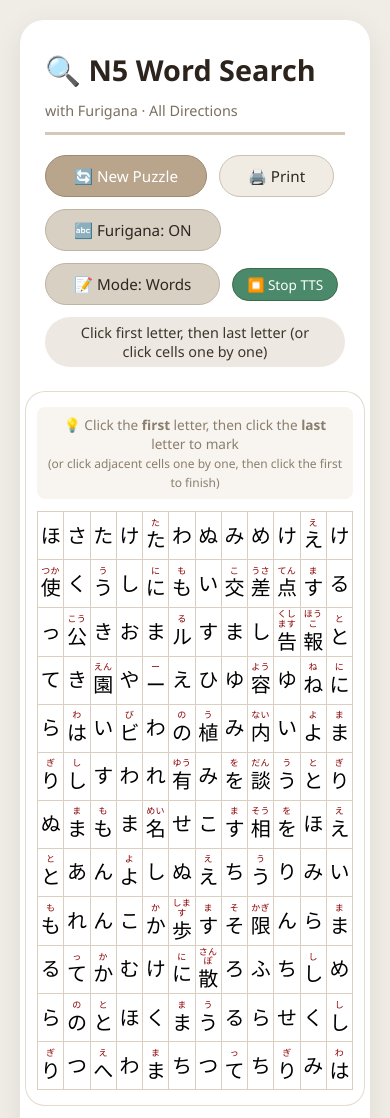
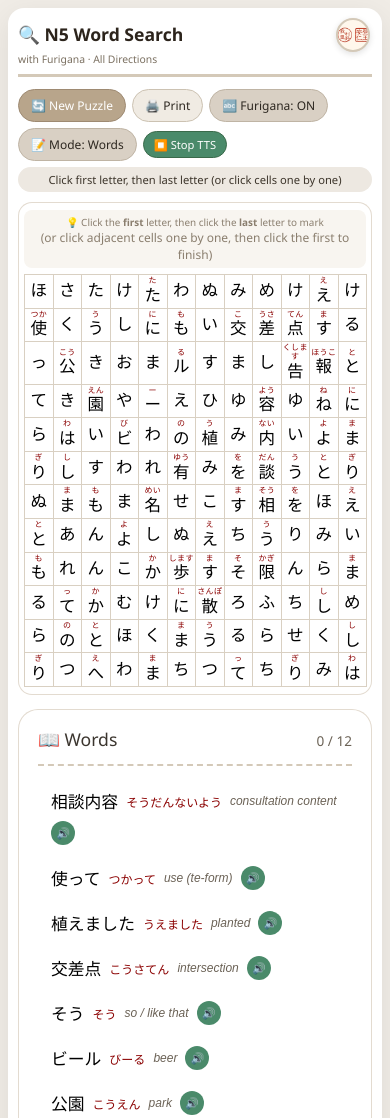
Before and after one commit to ACG-Applications/n5-word-search, a plain HTML site: page index.html in a window 390 px wide. Shown: the top 1118 px of the page. Drawn offline with Linux system fonts and the light colour scheme; files whose address does not match are found by name.

Commit message:
fix: repair the broken furigana script path, add brand mark, add phone portrait layout
1. Broken script path (the real bug)
   index.html and sw.js both asked for js/utils/furigana.js, but the file lived at
   utils/furigana.js. The script 404'd, so window.buildRubyHTML was never defined and the
   page silently fell back to its inline regex. Worse, the service worker's
   cache.addAll() rejects on any 404, so install failed outright and the app was never
   cached - no offline mode at all. Moved the file to js/utils/furigana.js so both
   existing references resolve; verified /js/utils/furigana.js now returns 200 while the
   old path returns 404.

2. Brand mark
   icons/Antonio.png was present but untracked and referenced nowhere. Added it as a
   circular badge pinned to the card's top-right corner, with h1 reserving padding-right
   so the title never runs under it. Also added to the service worker precache.

3. Phone portrait had no rules at all
   Every small-screen media query was landscape-only, so a phone held upright got the
   desktop layout: the grid is 12 cells of 48px (576px wide) inside a container about
   270px wide, and .grid-section had min-width: 340px. The puzzle was pushed off the right
   edge. Added @media (max-width: 700px) and (orientation: portrait) which removes that
   min-width, stacks the word list under the grid, and sizes cells to the viewport with
   calc((100vw - 48px) / 12) so the whole 12x12 board fits at any phone width.

sw.js cache name bumped to n5-word-search-v3 so returning visitors pick up the fixes.

Verified: index.html inline script, js/utils/furigana.js and sw.js all parse; every
precache entry exists on disk; 1012 dictionary words and 244 sentences load, 849 of the
words are in the 2-6 character range the puzzle needs. Rendered at 360x640, 390x844,
667x375 and 768x1024.

```diff
--- a/index.html
+++ b/index.html
@@ -531,6 +531,141 @@
         /* ============================================================ */
 
         /* Landscape phones - compact layout */
+        /* ============================================================
+           BRAND MARK (top right)
+           ============================================================ */
+        .container {
+            position: relative;
+        }
+
+        .antonio-signature {
+            position: absolute;
+            top: 14px;
+            right: 18px;
+            width: 44px;
+            height: 44px;
+            border-radius: 50%;
+            object-fit: cover;
+            border: 2px solid #d4c9b8;
+            box-shadow: 0 2px 6px rgba(0, 0, 0, 0.12);
+            background: #fff7ec;
+            z-index: 5;
+        }
+
+        h1 {
+            padding-right: 62px;
+        }
+
+        /* ============================================================
+           PHONE PORTRAIT
+           The only small-screen rules were landscape-only, so in portrait the
+           12x48px grid (576px wide) and .grid-section's 340px min-width pushed the
+           puzzle off the right edge of a 360px phone. Cells now size to the viewport.
+           ============================================================ */
+        @media (max-width: 700px) and (orientation: portrait) {
+            body {
+                padding: 8px;
+            }
+
+            .container {
+                padding: 14px 10px 18px;
+                border-radius: 16px;
+            }
+
+            .antonio-signature {
+                top: 10px;
+                right: 12px;
+                width: 34px;
+                height: 34px;
+            }
+
+            h1 {
+                font-size: 1.1rem;
+                padding-bottom: 8px;
+                margin-bottom: 12px;
+                gap: 6px;
+                padding-right: 44px;
+            }
+
+            h1 small {
+                font-size: 0.65rem;
+            }
+
+            .top-bar {
+                gap: 6px;
+                margin-bottom: 10px;
+            }
+
+            .btn {
+                padding: 7px 12px;
+                font-size: 0.75rem;
+            }
+
+            .btn-tts {
+                padding: 5px 10px;
+                font-size: 0.7rem;
+            }
+
+            .status {
+                font-size: 0.7rem;
+                padding: 5px 10px;
+                min-width: 0;
+                margin-left: 0;
+                width: 100%;
+            }
+
+            .puzzle-wrapper {
+                gap: 14px;
+            }
+
+            .grid-section {
+                flex: 1 1 100%;
+                min-width: 0;
+                width: 100%;
+                overflow-x: visible;
+            }
+
+            .grid-container {
+                padding: 8px 6px;
+                border-radius: 14px;
+            }
+
+            .grid-instructions {
+                font-size: 0.62rem;
+                padding: 5px 6px;
+                margin-bottom: 6px;
+            }
+
+            .grid {
+                width: 100%;
+                table-layout: fixed;
+                border-collapse: collapse;
+            }
+
+            .grid td {
+                width: calc((100vw - 48px) / 12);
+                height: calc((100vw - 48px) / 12);
+                font-size: clamp(11px, calc((100vw - 48px) / 12 * 0.62), 22px);
+            }
+
+            .grid td .kanji {
+                font-size: clamp(10px, calc((100vw - 48px) / 12 * 0.58), 20px);
+            }
+
+            .grid td .furigana {
+                font-size: clamp(6px, calc((100vw - 48px) / 12 * 0.28), 9px);
+            }
+
+            .word-list {
+                flex: 1 1 100%;
+                width: 100%;
+            }
+
+            .word-list ul {
+                max-height: none;
+            }
+        }
+
         @media (max-width: 700px) and (orientation: landscape) {
             body {
                 padding: 10px;
@@ -1029,6 +1164,11 @@
 </head>
 <body>
 <div class="container" id="app">
+    <img
+      src="icons/Antonio.png"
+      alt="ACG Applications"
+      class="antonio-signature"
+    />
     <h1>
         <span>🔍 N5 Word Search</span>
         <small>with Furigana · All Directions</small>
--- a/sw.js
+++ b/sw.js
@@ -1,5 +1,5 @@
 // Service Worker for N5 Word Search PWA
-const CACHE_NAME = 'n5-word-search-v2'; // Changed version to force update
+const CACHE_NAME = 'n5-word-search-v3';
 const ASSETS_TO_CACHE = [
   './',
   './index.html',
@@ -7,6 +7,7 @@ const ASSETS_TO_CACHE = [
   './js/data/wordDict.js',
   './js/data/sentences.js',
   './js/utils/furigana.js',
+  './icons/Antonio.png',
   './icons/favicon-16x16.png',
   './icons/favicon-32x32.png',
   './icons/icon-192x192.png',
```
Also changed, not shown: icons/Antonio.png (added), js/utils/furigana.js (renamed from utils/furigana.js).
